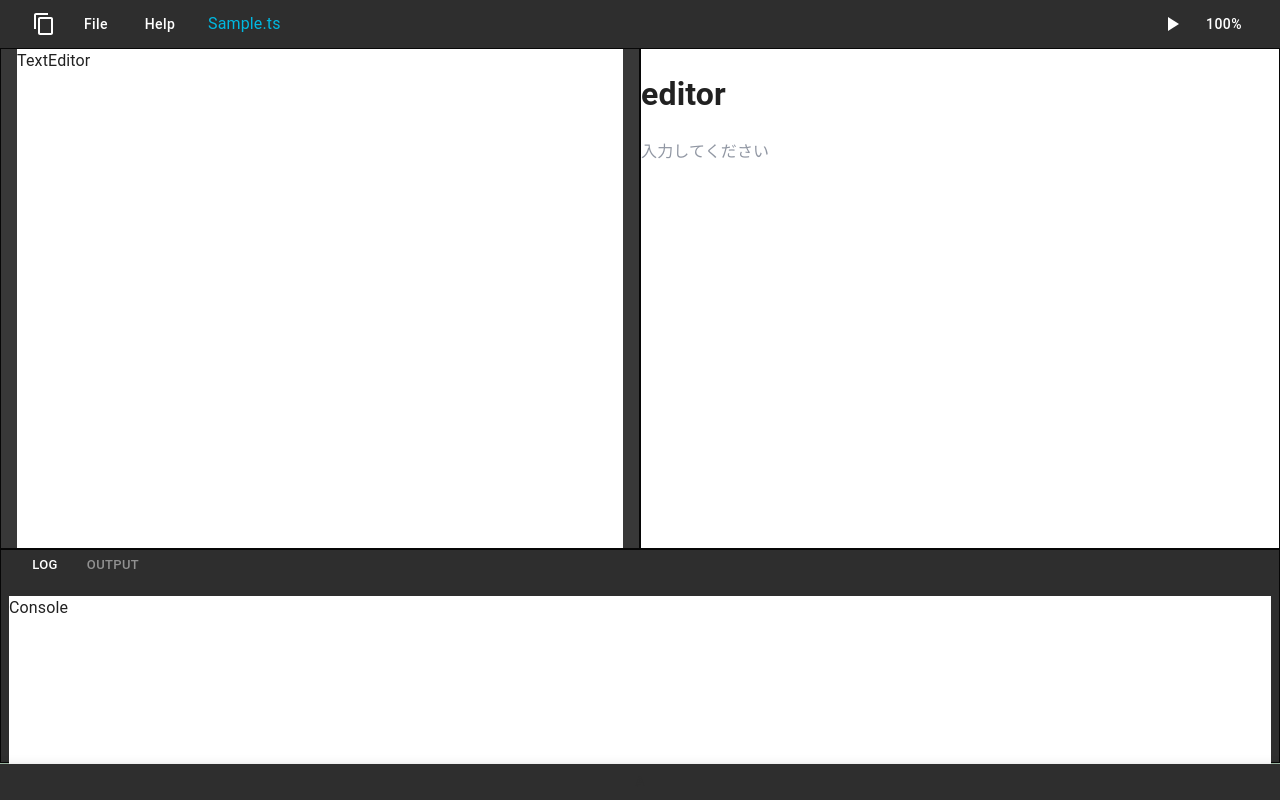
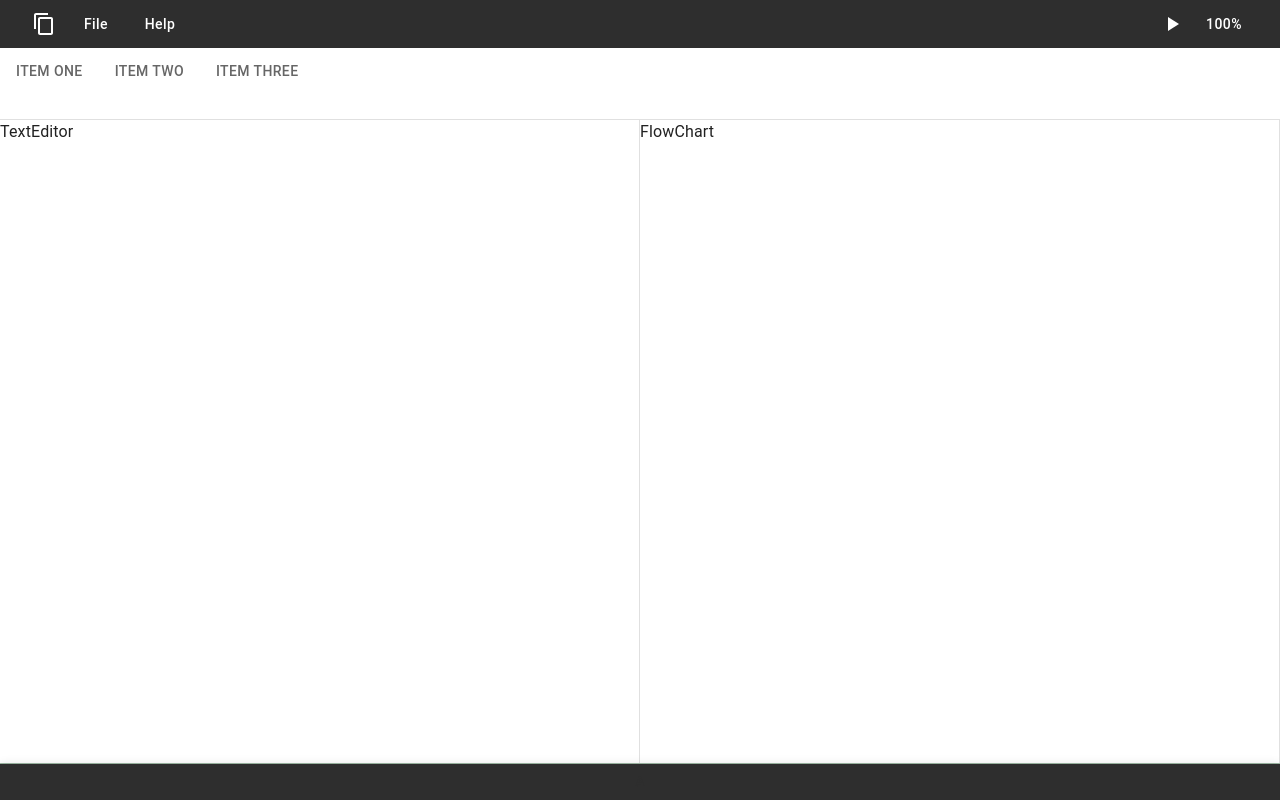
Before and after one commit to katsudon08/Floccha_frontend, a React (Vite) app: page / in a window 1280 px wide. Built offline with nearby package versions, Linux system fonts and the light colour scheme.

Commit message:
UIをある程度改善

```diff
--- a/package.json
+++ b/package.json
@@ -13,6 +13,7 @@
     "@emotion/react": "^11.11.1",
     "@emotion/styled": "^11.11.0",
     "@mui/icons-material": "^5.11.16",
+    "@mui/lab": "^5.0.0-alpha.134",
     "@mui/material": "^5.13.5",
     "draft-js": "^0.11.7",
     "react": "^18.2.0",
--- a/src/App.tsx
+++ b/src/App.tsx
@@ -5,6 +5,7 @@ import Grid from '@mui/material/Grid';
 import { Create_page } from "./pages/Create_page"
 import { Header } from "./components/Header"
 import { Footer } from "./components/Footer"
+import { TabArea } from "./components/TabArea";
 
 function App() {
     const theme = createTheme({
@@ -32,7 +33,7 @@ function App() {
     return (
         <ThemeProvider theme={theme}>
             <CssBaseline />
-            <Box>
+            <Box sx={{ height: "100%", width: "100%" }}>
                 <Grid
                     container
                     direction="column"
@@ -41,16 +42,19 @@ function App() {
                     <Grid item xs="auto">
                         <Header />
                     </Grid>
-                    <Grid item xs sx={{backgroundColor: "#1526"}}>
-                        {/* 生成画面を書く */}
-                        <Create_page />
+                    <Grid item xs sx={{ backgroundColor: "#1526" }}>
+                        <TabArea />
                     </Grid>
+                    {/* <Grid item xs sx={{backgroundColor: "#1526"}}> */}
+                    {/* 生成画面を書く */}
+                    {/* <Create_page /> */}
+                    {/* </Grid> */}
                     <Grid item xs="auto">
-                        <Footer />
+                    <Footer />
                     </Grid>
                 </Grid>
             </Box>
-        </ThemeProvider>
+        </ThemeProvider >
     )
 }
 
--- a/src/components/FlowChart.tsx
+++ b/src/components/FlowChart.tsx
@@ -1,32 +1,7 @@
-import React, { useEffect } from 'react';
-import { Editor, EditorState } from 'draft-js'
-import 'draft-js/dist/Draft.css'
-
 export const FlowChart = () => {
-    const [editorEnable, setEditorEnable] = React.useState(false);
-    const [editorState, setEditorState] = React.useState(() =>
-        EditorState.createEmpty()
-    );
-
-    useEffect(() => {
-        setEditorEnable(true);
-    }, []);
-
     return (
         <>
-            {editorEnable && (
-                <div>
-                    <h1>editor</h1>
-                    <div>
-                        <Editor
-                            placeholder="入力してください"
-                            editorState={editorState}
-                            onChange={setEditorState}
-                        />
-                    </div>
-                </div>
-            )}
-            {/* <div>FlowChart</div> */}
+            <div>FlowChart</div>
         </>
     )
 }
--- a/src/components/Header.tsx
+++ b/src/components/Header.tsx
@@ -25,7 +25,7 @@ export const Header = () => {
                     }}>
                         Help
                     </Button>
-                    <Typography fontSize="medium" color="selected_text.main" sx={{ flexGrow: 1, ml: 2 }}>Sample.ts</Typography>
+                    <Typography fontSize="medium" color="selected_text.main" sx={{ flexGrow: 1, ml: 2 }} />
                     <IconButton color='base_color'>
                         <PlayArrowIcon color='inherit'/>
                     </IconButton>
--- /dev/null
+++ b/src/components/TabArea.tsx
@@ -0,0 +1,27 @@
+import TabList from '@mui/lab/TabList'
+import Tab from '@mui/material/Tab'
+import TabContext from '@mui/lab/TabContext'
+import TabPanel from '@mui/lab/TabPanel/TabPanel'
+import { Create_page } from '../pages/Create_page'
+import Box from '@mui/material/Box'
+
+export const TabArea = () => {
+    return (
+        <Box sx={{ height: "100%", width: "100%", typography: 'body1' }}>
+            <TabContext value='1'>
+                <Box sx={{ height: "10%", borderBottom: 1, borderColor: 'divider', backgroundColor: "base_color.main" }}>
+                <TabList
+                    textColor='secondary'
+                >
+                    <Tab label="Item One" value={1} />
+                    <Tab label="Item Two" value={2} />
+                    <Tab label="Item Three" value={3} />
+                </TabList>
+                </Box>
+                <TabPanel value='1' sx={{ backgroundColor: "base_color.main", height: "90%", padding: 0 }}>
+                    <Create_page />
+                </TabPanel>
+            </TabContext>
+        </Box>
+    )
+}
--- a/src/components/TextEditor.tsx
+++ b/src/components/TextEditor.tsx
@@ -1,7 +1,30 @@
-
+// import React, { useEffect } from 'react';
+// import { Editor, EditorState } from 'draft-js'
+// import 'draft-js/dist/Draft.css'
 
 export const TextEditor = () => {
-  return (
-    <div>TextEditor</div>
-  )
+        // const [editorEnable, setEditorEnable] = React.useState(false);
+    // const [editorState, setEditorState] = React.useState(() =>
+    //     EditorState.createEmpty()
+    // );
+
+    // useEffect(() => {
+    //     setEditorEnable(true);
+    // }, []);
+
+    return (
+        // {editorEnable && (
+                // <div>
+                    // <h1>editor</h1>
+                    // <div>
+                        // <Editor
+                            // placeholder="入力してください"
+                            // editorState={editorState}
+                            // onChange={setEditorState}
+                        // />
+                    // </div>
+                // </div>
+        // )}
+        <div>TextEditor</div>
+    )
 }
--- a/src/pages/Create_page.tsx
+++ b/src/pages/Create_page.tsx
@@ -15,21 +15,22 @@ export const Create_page = () => {
                 // containerのpropsはxsを使ってはいけない
                 container
                 direction="row"
-                sx={{ height: "70%" }}
+                sx={{ height: "100%", width: "100%"}}
             >
                 <Grid item xs>
                     <Grid
                         container
                         direction="column"
                         // theme colorは.mainのような形で書く必要がある
-                        sx={{ bgcolor: "main_color.main", border: 0.5, height: "100%", pl: 2, pr: 2 }}
+                        sx={{ bgcolor: "main_color.main", height: "100%" }}
                     >
                         {/* Drawerにファイル一覧を実装する */}
 
                         {/* Draft.jsでのテキストエディタ */}
                         <Box sx={{
                             height: "100%", width: "100%",
-                            backgroundColor: "#FFFFFF"
+                            backgroundColor: "base_color.main",
+                            borderRight: 1, borderColor: 'divider'
                         }}>
                             {/* テキストエディタのパート */}
                             <TextEditor />
@@ -41,11 +42,12 @@ export const Create_page = () => {
                     <Grid
                         container
                         direction="column"
-                        sx={{ bgcolor: "main_color.main", border: 0.5, height: "100%" }}
+                        sx={{ bgcolor: "main_color.main", height: "100%" }}
                     >
                         <Box sx={{
                             height: "100%", width: "100%",
-                            backgroundColor: "#FFFFFF"
+                            backgroundColor: "base_color.main",
+                            borderRight: 1, borderColor: 'divider'
                         }}>
                             {/* プログラムチャートのパート */}
                             <FlowChart />
@@ -54,15 +56,15 @@ export const Create_page = () => {
                 </Grid>
             </Grid>
 
-            {/* コンソール */}
+            {/* コンソール
             <Grid
                 container
                 sx={{ bgcolor: "accent_color.main", border: 0.5, height: "30%", pr: 1, pl: 1 }}
             >
-                {/* タブ機能の実装 */}
+                タブ機能の実装
                 <Box sx={{ height: "20%", width: "100%", color: "base_color.main", mb: 0.4, ml: 0.5 }}>
-                    {/* Gridで囲むこと */}
-                    {/* ボタンのサイズを少し小さくする */}
+                    Gridで囲むこと
+                    ボタンのサイズを少し小さくする
                     <Button size="small" color="base_color" variant="text">log</Button>
                     <Button size="small" color="selected_base_color" variant="text" sx={{ml: 0.5}}>output</Button>
                 </Box>
@@ -70,10 +72,10 @@ export const Create_page = () => {
                     height: "80%", width: "100%",
                     backgroundColor: "#FFFFFF"
                 }}>
-                    {/* コンソール出力のパート (エラー等)*/}
+                    コンソール出力のパート (エラー等)
                     <Console />
                 </Box>
-            </Grid>
+            </Grid> */}
         </>
     )
 }
```
Also changed, not shown: 1 other file (tests, documents, lock files or other folders).
